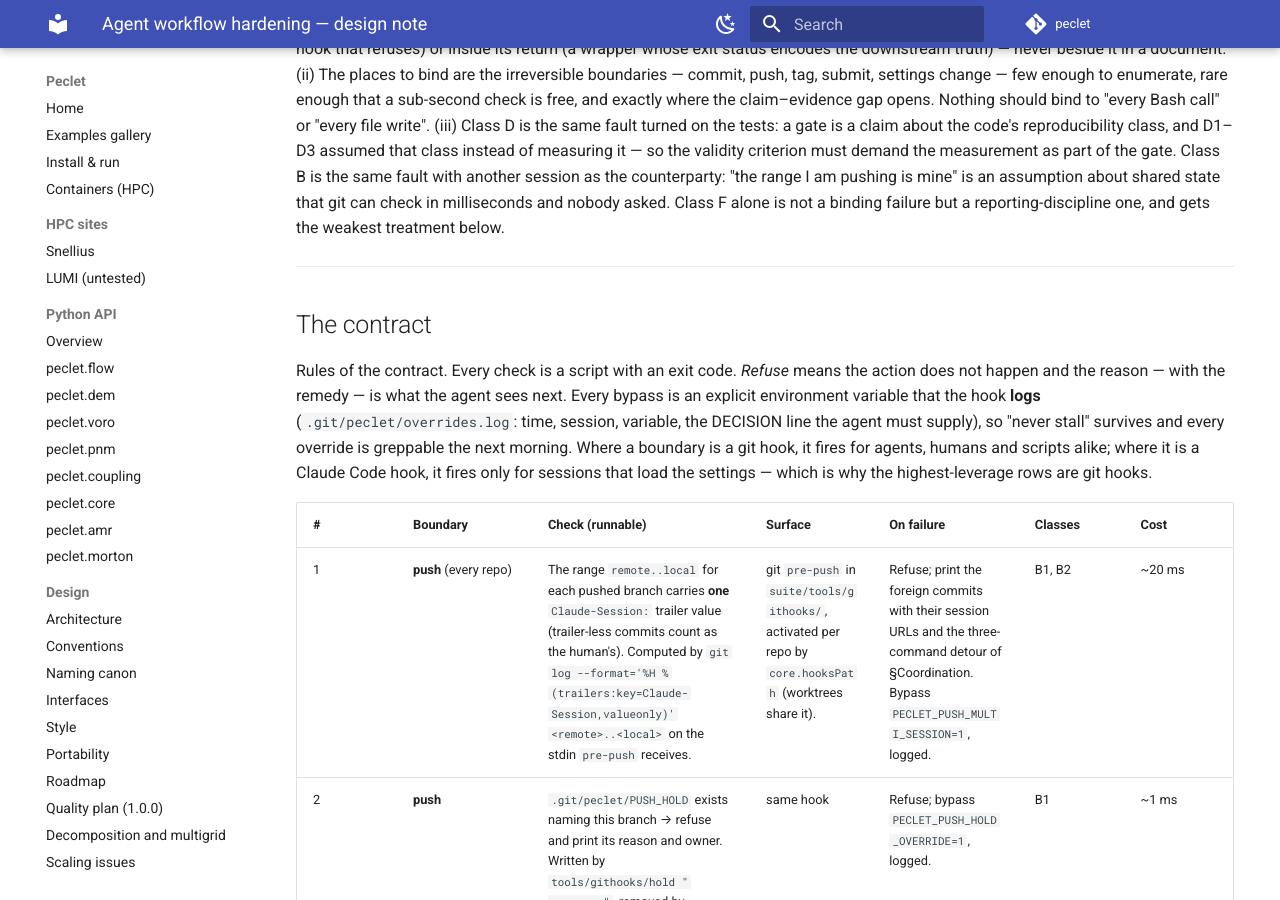
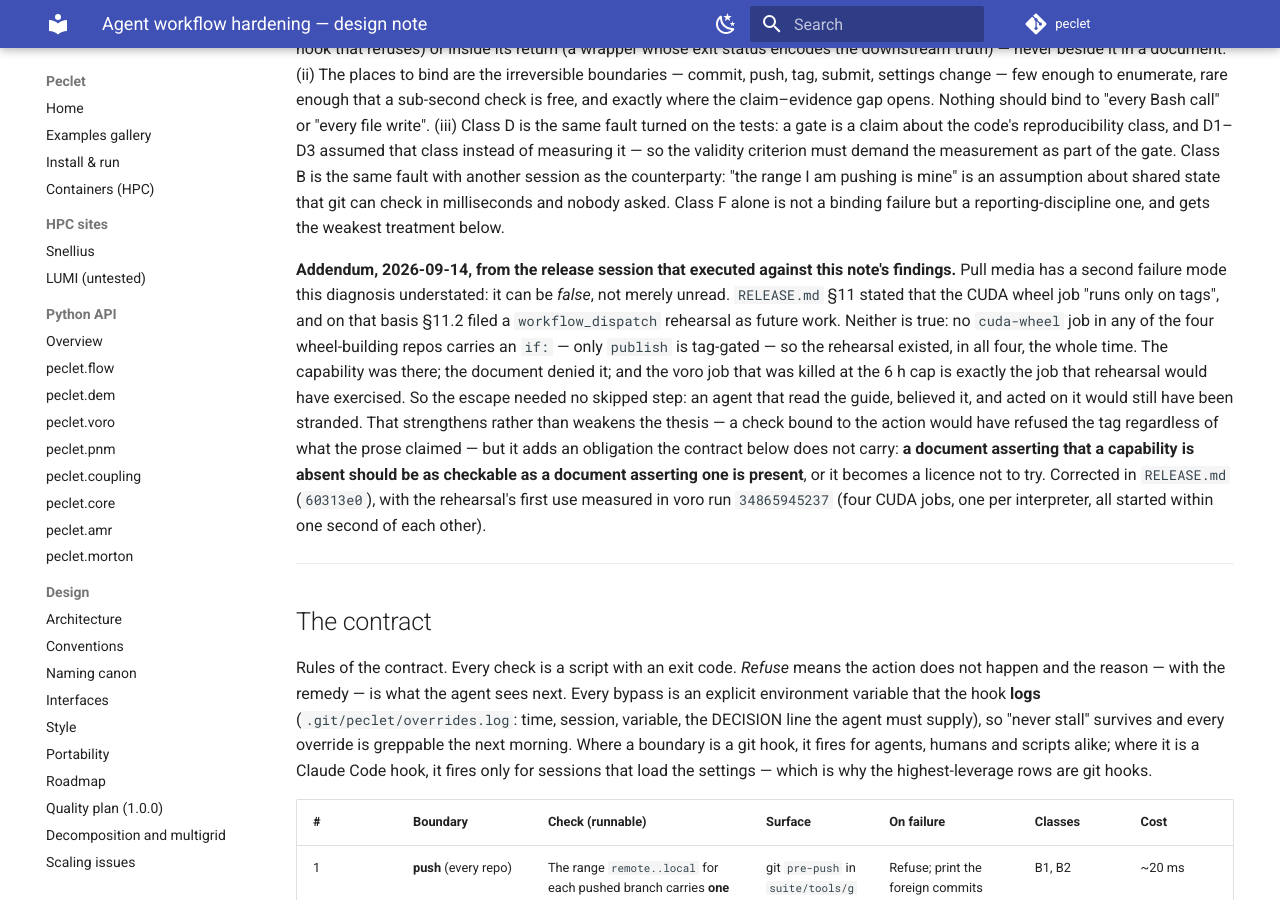
Before and after one commit to computational-chemical-engineering/peclet, an MkDocs documentation site: the page built from docs/AGENT_WORKFLOW_HARDENING.md, in a window 1280 px wide and 900 px high, scrolled down 686 px. Built offline with MkDocs 1.6.1 and Material for MkDocs 9.7.7, drawn with Linux system fonts in a browser that asks for light colours; comment, search, counter and statistics services are not loaded.

Commit message:
AGENT_WORKFLOW_HARDENING: pull media can be FALSE, not merely unread
From the release session that executed against this note's findings. The
diagnosis said checks sit in media an agent must choose to open. RELEASE.md §11
adds the sharper case: it asserted the CUDA wheel job "runs only on tags" and
filed the workflow_dispatch rehearsal as future work, when no cuda-wheel job in
any of the four wheel-building repos carries an `if:` — the rehearsal existed all
along, and it is precisely the job that was later killed at the 6 h cap.

So this escape required no skipped step: an agent that read the guide, believed
it and acted on it was still stranded. That strengthens the thesis — a check
bound to the action refuses regardless of what prose claims — but adds an
obligation the contract lacks: a document asserting a capability is ABSENT should
be as checkable as one asserting it is present, or it licenses not trying.

Still a proposal; nothing installed.

Co-Authored-By: Claude Opus 5 <noreply@anthropic.com>
Claude-Session: https://claude.ai/code/session_015oTxBzztjajN9wPUYRPWaL

```diff
--- a/docs/AGENT_WORKFLOW_HARDENING.md
+++ b/docs/AGENT_WORKFLOW_HARDENING.md
@@ -37,6 +37,21 @@ of measuring it — so the validity criterion must demand the measurement as par
 is the same fault with another session as the counterparty: "the range I am pushing is mine" is an
 assumption about shared state that git can check in milliseconds and nobody asked. Class F alone is
 not a binding failure but a reporting-discipline one, and gets the weakest treatment below.
+
+**Addendum, 2026-09-14, from the release session that executed against this note's findings.** Pull
+media has a second failure mode this diagnosis understated: it can be *false*, not merely unread.
+`RELEASE.md` §11 stated that the CUDA wheel job "runs only on tags", and on that basis §11.2 filed a
+`workflow_dispatch` rehearsal as future work. Neither is true: no `cuda-wheel` job in any of the four
+wheel-building repos carries an `if:` — only `publish` is tag-gated — so the rehearsal existed, in all
+four, the whole time. The capability was there; the document denied it; and the voro job that was
+killed at the 6 h cap is exactly the job that rehearsal would have exercised. So the escape needed no
+skipped step: an agent that read the guide, believed it, and acted on it would still have been
+stranded. That strengthens rather than weakens the thesis — a check bound to the action would have
+refused the tag regardless of what the prose claimed — but it adds an obligation the contract below
+does not carry: **a document asserting that a capability is absent should be as checkable as a
+document asserting one is present**, or it becomes a licence not to try. Corrected in `RELEASE.md`
+(`60313e0`), with the rehearsal's first use measured in voro run `34865945237` (four CUDA jobs,
+one per interpreter, all started within one second of each other).
 
 ---
 
```
